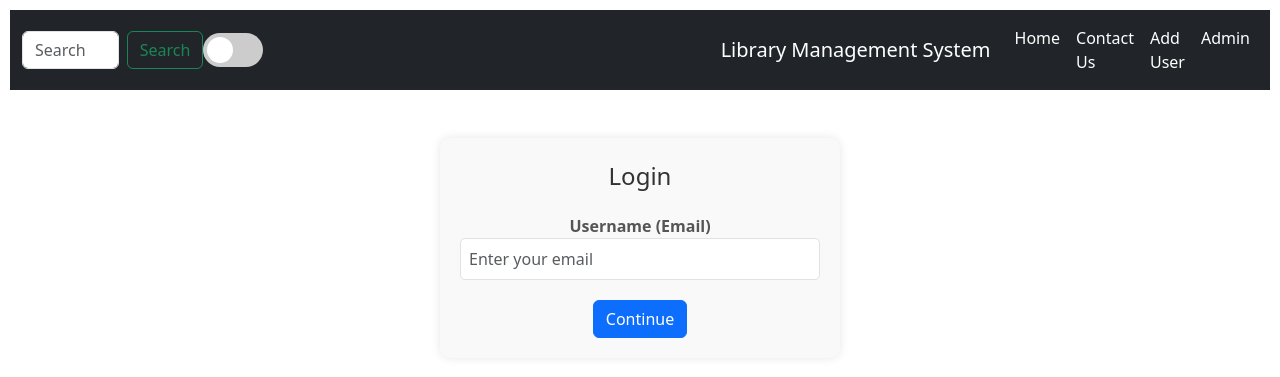
After one commit to Ankur-586/DjangowithAjax, a Django app: page /auth/login/ in a window 1280 px wide. The commit adds this page. Shown: the top 377 px of the page. Run offline with Django 5.2, Linux system fonts and the light colour scheme; some libraries are stand-ins or nearby versions.

Commit message:
login/logout

```diff
--- a/Auth/forms.py
+++ b/Auth/forms.py
@@ -42,3 +42,9 @@ class AddUser(ModelForm):
         if validate_email(data):
             raise forms.ValidationError("Enter a Valid Email Address now")
         return data
+
+class EmailForm(forms.Form):
+    email = forms.EmailField(label='Email', widget=forms.EmailInput(attrs={'placeholder': 'Enter your email','class': 'form-control'}))
+
+class PasswordForm(forms.Form):
+    password1 = forms.CharField(label="Password", widget=forms.PasswordInput(attrs={'placeholder': 'Enter your password','class': 'form-control'}))
--- a/Auth/models.py
+++ b/Auth/models.py
@@ -7,13 +7,11 @@ class MyUser(AbstractBaseUser, PermissionsMixin):
     ADMIN = 1
     STAFF = 2
     STUDENT = 3
-    SUPER_ADMIN = 4  # New super admin role
 
     ROLE_CHOICES = (
       (ADMIN, 'Admin'),
       (STAFF, 'Staff'),
       (STUDENT, 'Student'),
-      (SUPER_ADMIN, 'Super Admin'),  # Added new super admin role
     )
 
     email = models.EmailField(
--- a/Auth/urls.py
+++ b/Auth/urls.py
@@ -3,6 +3,9 @@ from . import views
 
 urlpatterns = [
     path('reg/',views.reg_user,name='register'),
-    # path('card/',views.lib_card,name="card"),
-    # path('branch/<int:pk>/',views.user_by_branch,name='branch'),
+
+    # Login first step
+    path('login/',views.email_login_first_step,name='email_login_first_step'),
+    path('login_step2/',views.login_step2,name='login_step2'),
+    path('logout',views.logout_view,name='logout'),
 ]
--- a/Auth/views.py
+++ b/Auth/views.py
@@ -1,13 +1,58 @@
-from django.shortcuts import render
+from django.shortcuts import render, redirect
 from django.http import HttpResponse, JsonResponse,HttpResponseServerError
 from django.contrib.auth.hashers import make_password
+from django.contrib.auth import authenticate,login,logout
 from django.db import IntegrityError
 from .models import *
 from .forms import *
 from django.db import transaction
-from LibraryManagementSystem.models import LibraryCard, Student_Information,generate_library_card,Branch
+from LibraryManagementSystem.models import LibraryCard,generate_library_card,Branch
 import datetime
+# from django.contrib.auth.decorators import permission_required
+# from .permissions import FormPermission
 
+def email_login_first_step(request):
+    if request.method == 'POST':
+        login_form = EmailForm(request.POST)
+        if login_form.is_valid():
+            email = login_form.cleaned_data['email']
+            print('xyz',email)
+            # Perform backend verification of email here
+            if MyUser.objects.filter(email=email).exists():
+                request.session['login_email'] = email
+                return redirect('login_step2')
+            else:
+                return JsonResponse({'errors': {'email': ['User Does Not exists.']}}, status=400)
+    else:
+        login_form = EmailForm()
+    return render(request, 'Auth/emailform.html', {'login_form': login_form})
+
+def login_step2(request):
+    if 'login_email' not in request.session:
+        return redirect('email_login_first_step')
+
+    email = request.session['login_email']
+    if request.method == 'POST':
+        form = PasswordForm(request.POST)
+        if form.is_valid():
+            password = form.cleaned_data['password1']
+            user = authenticate(request, email=email, password=password)
+            if user is not None:
+                login(request, user)
+                # Redirect to desired page after successful login
+                return redirect('/')
+            else:
+                # Authentication failed
+                form.add_error(None, 'Invalid email or password.')
+    else:
+        form = PasswordForm()
+    return render(request, 'Auth/passwordform.html', {'form': form, 'email': email})
+
+def logout_view(request):
+    logout(request)
+    return redirect('/')
+
+# @permission_required('view_only',raise_exception=True)
 def reg_user(request):
     if request.method == 'POST':
         form = AddUser(request.POST)
--- a/notes.txt
+++ b/notes.txt
@@ -17,6 +17,9 @@ https://www.digitalocean.com/community/tutorials/how-to-set-up-django-with-postg
 
 Django Admin ManyToManyField
 https://stackoverflow.com/questions/8043881/django-admin-manytomanyfield
+
+Creating Multiple User Types and Implementing Login Signup with Email instead of Username in Django
+https://medium.com/@sowmendipta/creating-multiple-user-types-and-implementing-login-signup-with-email-instead-of-username-in-django-63a47be0e1af
 -----------------------------------------------------------------------------------------------
 Way1:
 $(document).ready(function(event) {
--- a/static/css/forms.css
+++ b/static/css/forms.css
@@ -130,7 +130,7 @@ form .form-row .textarea{
     width: 40%!important;
   }
 }
-/* contact us form end */
+/* --------------------------- contact us form end ------------------------------ */
 
 /* registration-form */
 .add_user {
@@ -185,4 +185,81 @@ form .form-row .textarea{
   padding: 5px 10px; /* Adjust the padding as needed */
   margin: 5px; /* Adjust the margin as needed */
 }
-/* registration-form end */
+/* ----------------------------------- registration-form end -------------------------------- */
+
+/* login/password-form */
+
+.login-container {
+  max-width: 400px;
+  margin: auto;
+  padding: 20px;
+  border-radius: 10px;
+  background-color: #f9f9f9;
+  box-shadow: 0px 0px 10px rgba(0, 0, 0, 0.1);
+}
+
+/* Title of the form */
+.login-title {
+  text-align: center;
+  font-size: 24px;
+  color: #333;
+  margin-bottom: 20px;
+}
+
+/* Form fields */
+.form-group {
+  margin-bottom: 20px;
+}
+
+label {
+  font-weight: bold;
+  color: #555;
+}
+
+input[type="email"] {
+  width: 100%;
+  padding: 8px;
+  /* border: 1px solid #ccc; */
+  border-radius: 5px;
+  box-sizing: border-box;
+  transition: border-color 0.3s ease;
+}
+
+input[type="email"]:focus {
+  border-color: #007bff;
+}
+
+/* Submit button */
+.button {
+  text-align: center;
+}
+
+.btn-primary {
+  padding: 12px 20px;
+  background-color: #007bff;
+  color: #fff;
+  border: none;
+  border-radius: 5px;
+  cursor: pointer;
+  transition: background-color 0.3s;
+}
+
+.btn-primary:hover {
+  background-color: #0056b3;
+}
+
+/* Error message */
+.text-danger {
+  color: #dc3545;
+  font-size: 14px;
+}
+
+/* Success message */
+.alert-success {
+  margin-top: 10px;
+  padding: 10px;
+  border-radius: 5px;
+  background-color: #d4edda;
+  color: #155724;
+}
+/* ------------------------------------- login/password End --------------------------------------- */
--- /dev/null
+++ b/templates/Auth/emailform.html
@@ -0,0 +1,31 @@
+{% extends 'base.html' %}
+{% load static %}
+{% block title %} Login {% endblock %}
+{% block content %}
+
+<style>
+    /* Container for the login form */
+
+</style>
+
+<div class="login-container mt-5">
+    <div class="login-title">Login</div>
+    {% if not request.user.is_authenticated %}
+    <form method="post" action="" id="loginForm">
+        {% csrf_token %}
+        <div class="form-group text-center">
+            <label for="username" class="label_login">Username (Email)</label>
+            {{ login_form.email }}
+            <span class="text-danger" id="email_errors"></span>
+        </div>
+        <div class="button">
+            <button type="submit" class="btn btn-primary">Continue</button>
+        </div>
+    </form>
+    {% else %}
+        <h2> User Already logged In </h2>
+    {% endif %}
+    <div id="successMessage" class="alert alert-success" role="alert" style="display: none;">Login successful!</div>
+</div>
+
+{% endblock content %}
--- a/templates/includes/navbar.html
+++ b/templates/includes/navbar.html
@@ -29,6 +29,11 @@
               <li class="nav-item">
                 <a class="nav-link active" href="http://127.0.0.1:8000/admin/" target="_blank">Admin</a>
               </li>
+              <li class="nav-item">
+                {% if request.user.is_authenticated %}
+                  <a class="nav-link active" href="{% url 'logout' %}">Logout</a>
+                {% endif %}
+              </li>
             </ul>
         </form>
       </div>
```
Also changed, not shown: Auth/permissions.py (+30 -22 lines), templates/Auth/passwordform.html (added, +23 -0 lines), Auth/migrations/0010_alter_myuser_role.py (added).
